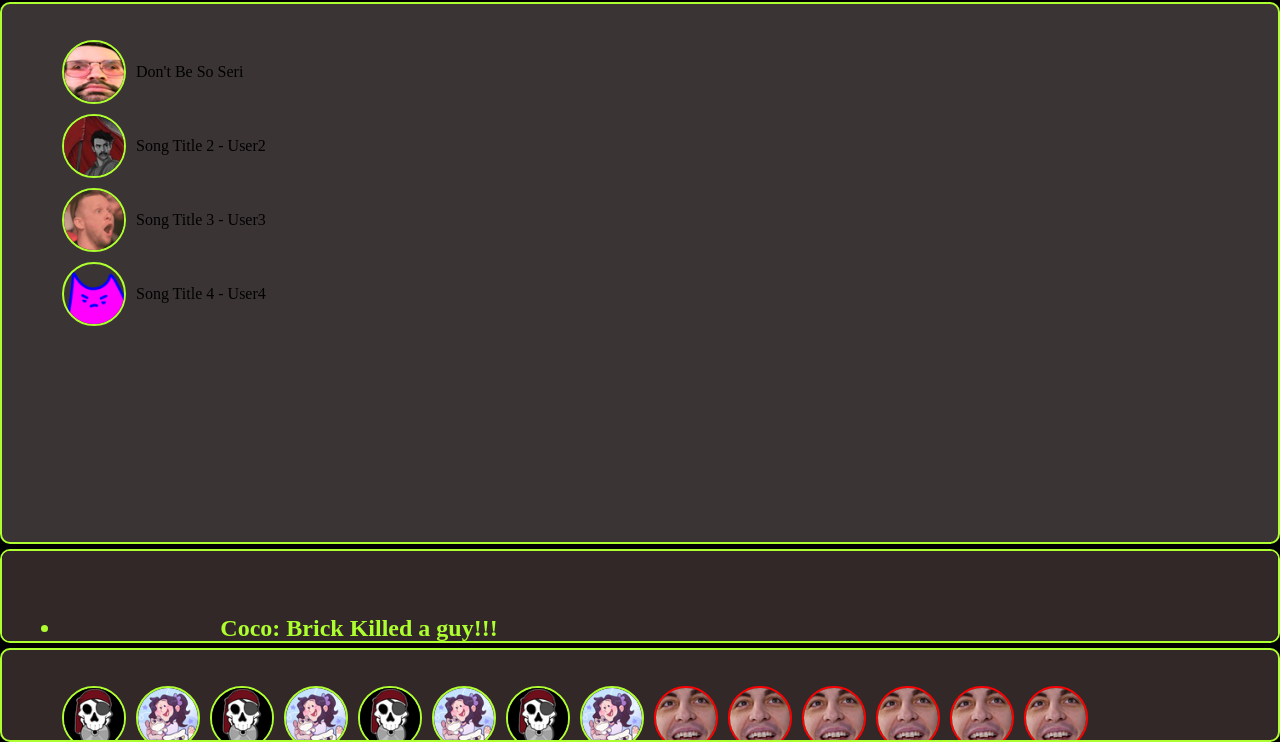
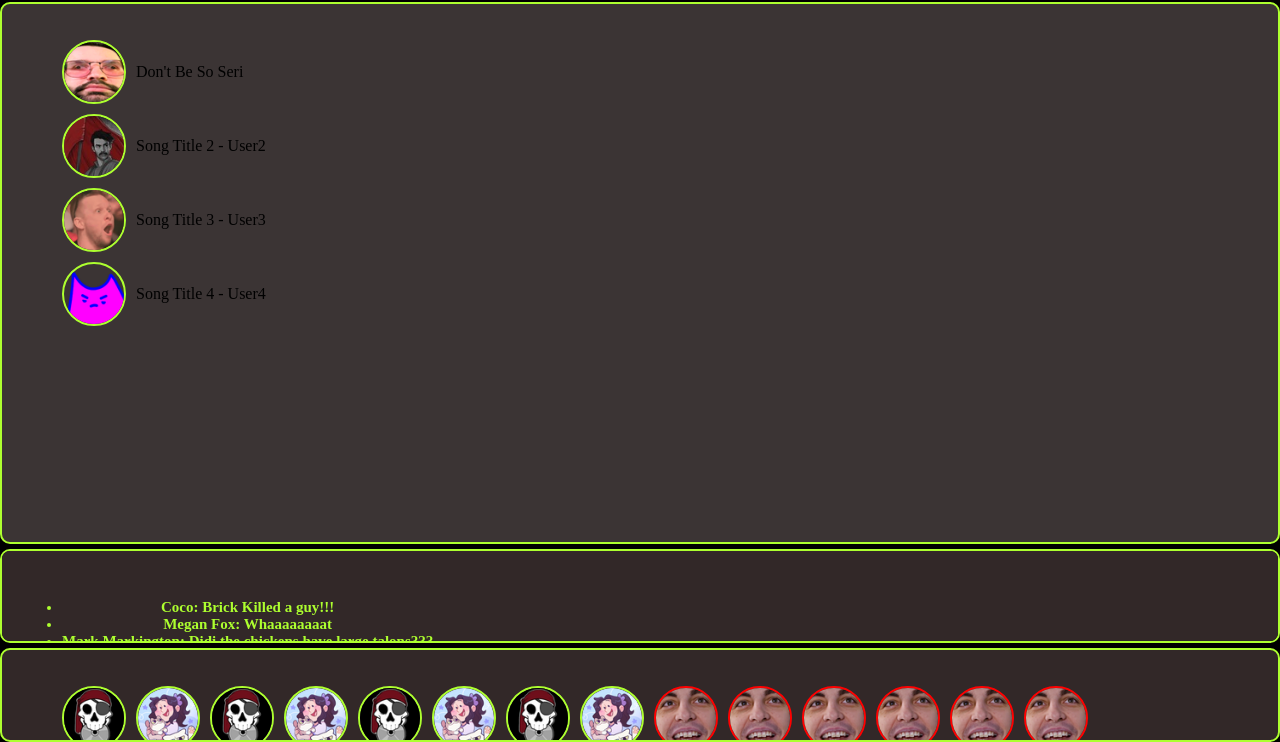
Before and after one commit to CoCoLoCo420/queutie, a plain HTML site: page index.html in a window 1280 px wide. Shown: the part 58-800 px from the top of the page. Drawn offline with Linux system fonts and the light colour scheme.

Commit message:
Update qmob.css

```diff
--- a/qmob.css
+++ b/qmob.css
@@ -133,6 +133,8 @@ body {
     overflow-y: auto; /* Allow scrolling inside containers */
     box-sizing: border-box; /* Include padding and borders in height */
     min-height: 0; /* Prevent exceeding parent container's height */
+      font-size: 10px;
+      color: greenyellow:
 }
 
 /* Song Queue Section */
```
